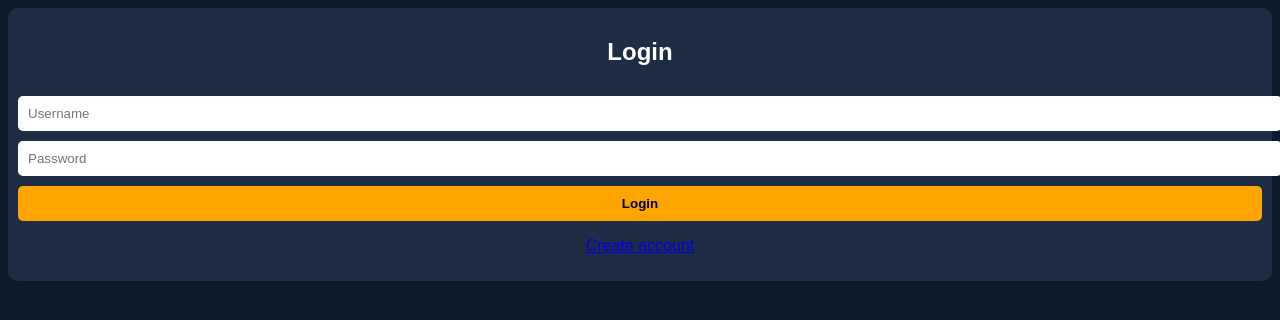
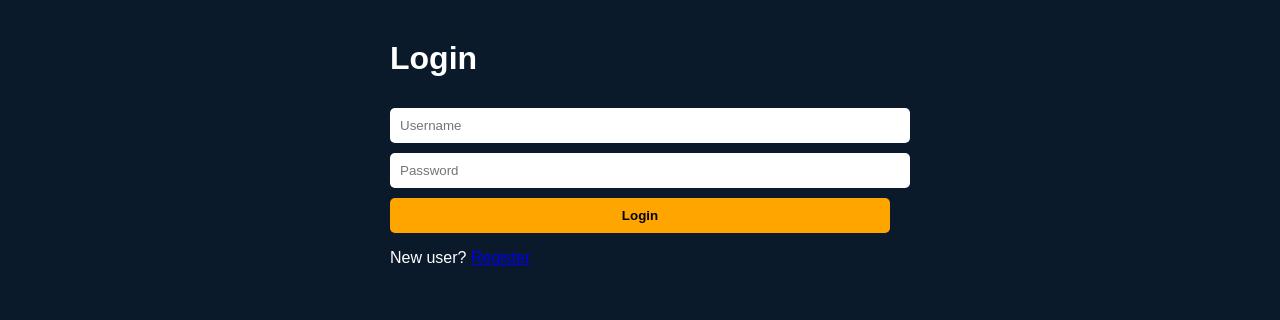
Before and after one commit to maanojkc/fitness-tracker-app, a Flask app: page /login in a window 1280 px wide. Shown: the top 320 px of the page. Run offline with Flask 3, Linux system fonts and the light colour scheme.

Commit message:
Update login.html

```diff
--- a/templates/login.html
+++ b/templates/login.html
@@ -1,21 +1,21 @@
 <!DOCTYPE html>
 <html>
 <head>
-<link rel="stylesheet" href="/static/style.css">
+    <title>Login</title>
+    <link rel="stylesheet" href="{{ url_for('static', filename='style.css') }}">
 </head>
+
 <body>
+<div class="container">
+    <h1>Login</h1>
 
-<div class="card">
-<h2>Login</h2>
+    <form method="POST">
+        <input type="text" name="username" placeholder="Username" required>
+        <input type="password" name="password" placeholder="Password" required>
+        <button type="submit">Login</button>
+    </form>
 
-<form method="POST">
-<input name="name" placeholder="Username" required>
-<input type="password" name="password" placeholder="Password" required>
-<button>Login</button>
-</form>
-
-<p><a href="/register">Create account</a></p>
+    <p>New user? <a href="/register">Register</a></p>
 </div>
-
 </body>
 </html>
```
